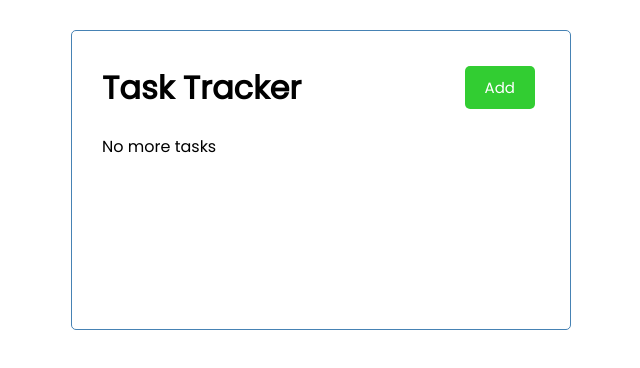
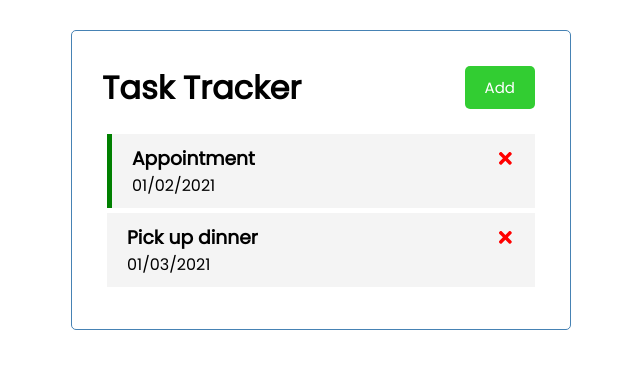
Before and after one commit to jameszhang-a/task-tracker, a React (Create React App) app: page / in a window 1280 px wide. Shown: the top 368 px of the page, without its empty margins (319-959 px from the left). Built offline with nearby package versions, Linux system fonts and the light colour scheme; data requests are answered from the project's data file.

Commit message:
Able to fectch data from backend and display on UI

```diff
--- a/src/App.js
+++ b/src/App.js
@@ -1,11 +1,27 @@
 import Header from './components/Header';
 import Tasks from './components/Tasks';
 import AddTask from './components/AddTask';
-import { useState } from 'react';
+import { useState, useEffect } from 'react';
 
 function App() {
 	const [ showAddTask, setShowAddTask ] = useState(false);
 	const [ tasks, setTasks ] = useState([]);
+
+	useEffect(() => {
+		const getTasks = async () => {
+			const tasksFromServer = await fetchTasks();
+			setTasks(tasksFromServer);
+		};
+		getTasks();
+	}, []);
+
+	// * Fetch Tasks
+	const fetchTasks = async () => {
+		const res = await fetch('http://localhost:5000/tasks');
+		const data = await res.json();
+		console.log(data);
+		return data;
+	};
 
 	// * Delete task
 	const deleteTask = (id) => {
@@ -22,7 +38,7 @@ function App() {
 
 	// * Add task
 	const addTask = (task) => {
-		const id = tasks.length + 1;
+		const id = Math.floor(Math.randon() * 1000) + 1;
 		const newTask = { id, ...task };
 		setTasks([ ...tasks, newTask ]);
 	};
--- a/src/components/Tasks.js
+++ b/src/components/Tasks.js
@@ -3,8 +3,8 @@ import Task from './Task';
 const Tasks = ({ tasks , onDelete, onToggle }) => {
 	return (
         <>
-            {tasks.map((task) => (
-                <Task key={task.id} task={task} onDelete={onDelete} onToggle={onToggle} />
+            {tasks.map((task, index) => (
+                <Task key={index} task={task} onDelete={onDelete} onToggle={onToggle} />
             ))}
         </>
     )
```
